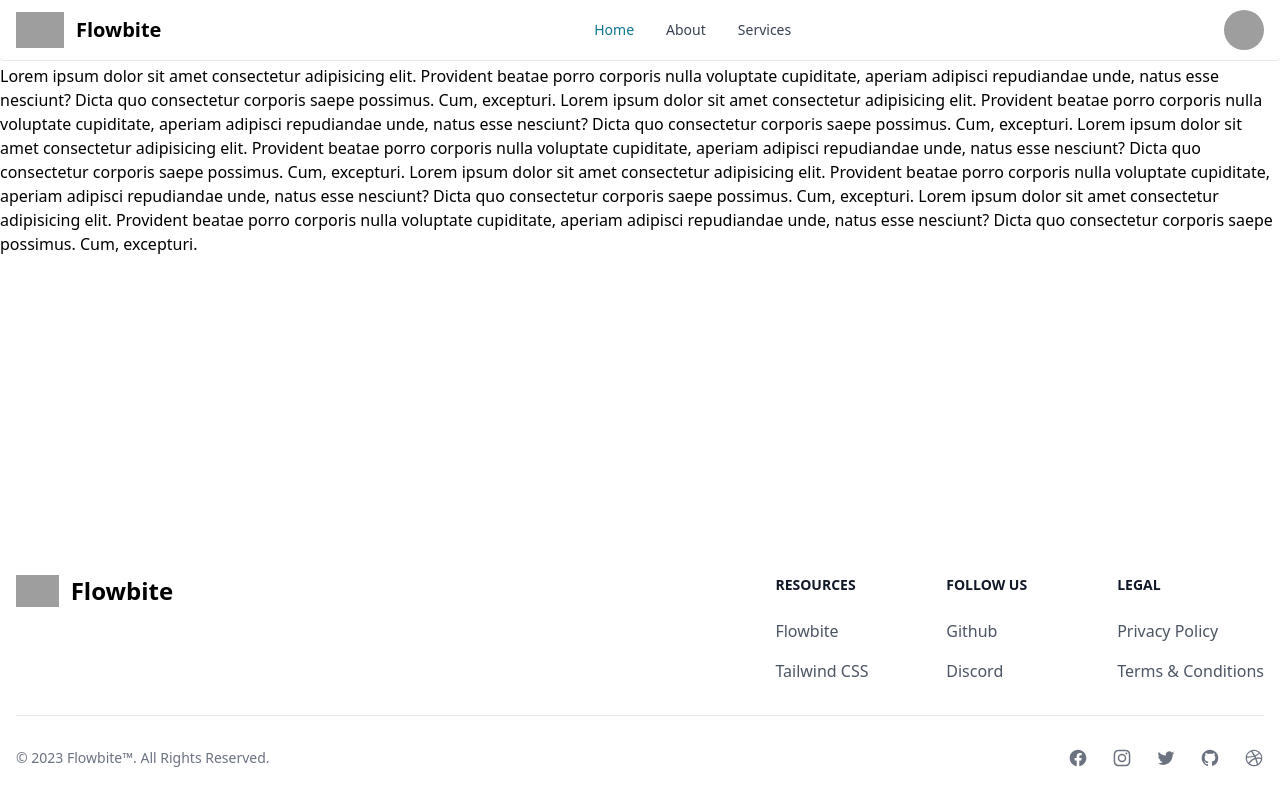
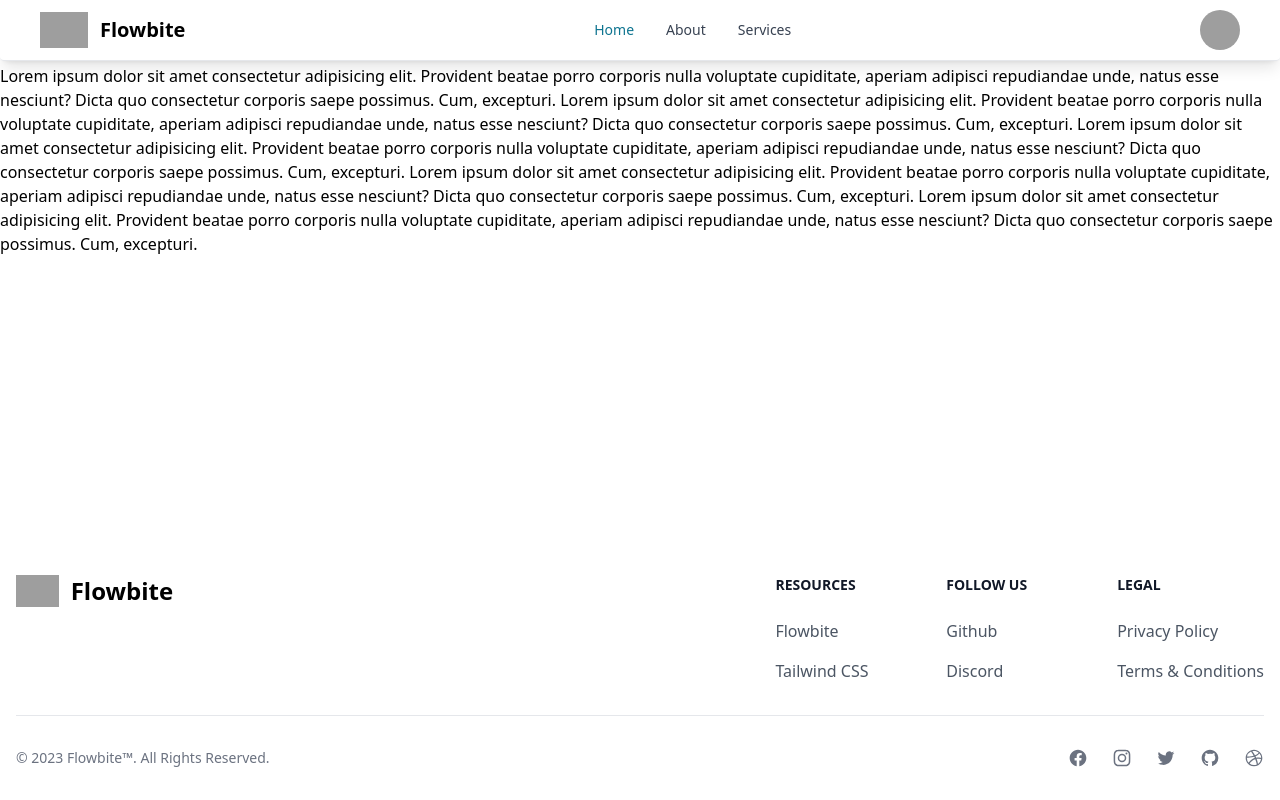
Before and after one commit to prosper74/Go-real-estate-app, a Next.js app in the folder frontend/: page / in a window 1280 px wide. Built offline with nearby package versions, Linux system fonts and the light colour scheme; grey boxes are pictures that could not be loaded.

Commit message:
change header styles

```diff
--- a/frontend/src/components/common/layouts/navbar.tsx
+++ b/frontend/src/components/common/layouts/navbar.tsx
@@ -32,7 +32,11 @@ export default function Header() {
   });
 
   return (
-    <Navbar fluid={true} rounded={true} className="bg-transparent fixed w-full z-20 top-0 left-0 border-b border-gray-200">
+    <Navbar
+      fluid={true}
+      rounded={true}
+      className="shadow-lg fixed w-full z-20 top-0 left-0 border-b border-gray-200 !backdrop-blur-[8px] !bg-transparent sm:!px-10"
+    >
       <Navbar.Brand href="https://flowbite.com/">
         <img
           src="https://flowbite.com/docs/images/logo.svg"
```
